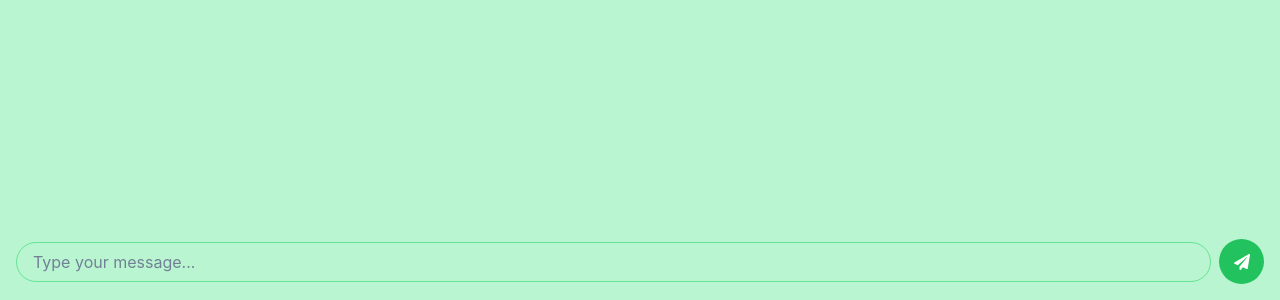
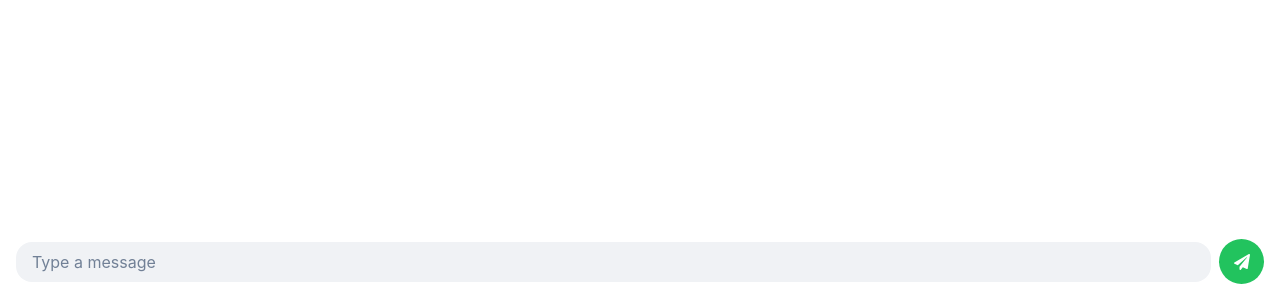
Before and after one commit to GPT-Engineer-App/chattybot, a React (Vite) app: page / in a window 1280 px wide. Shown: the part 500-800 px from the top of the page. Built offline with nearby package versions, Linux system fonts and the light colour scheme.

Commit message:
Updated the Index page styling to more closely resemble WhatsApp's chat interface, including background changes, message bubble colors, input and send button styles, and alignment of elements.
completely resemble whatsapp

```diff
--- a/src/pages/Index.jsx
+++ b/src/pages/Index.jsx
@@ -51,17 +51,17 @@ const Index = () => {
 
   return (
     <ChakraProvider theme={theme}>
-      <Flex height="100vh" flexDirection="column" p={4} bg="whatsapp.100">
-        <VStack flex={1} overflowY="auto" spacing={4}>
+      <Flex height="100vh" flexDirection="column" p={4} bg="white">
+        <VStack flex={1} overflowY="auto" spacing={1}>
           {messages.map((message) => (
-            <Flex key={message.id} alignSelf={message.sender === "user" ? "flex-end" : "flex-start"} bg={message.sender === "user" ? "whatsapp.300" : "white"} p={3} borderRadius="lg">
+            <Flex key={message.id} alignSelf={message.sender === "user" ? "flex-end" : "flex-start"} bg={message.sender === "user" ? "whatsapp.300" : "#ECE5DD"} p={3} borderRadius="lg" maxWidth="75%" m={1}>
               <Text>{message.text}</Text>
             </Flex>
           ))}
         </VStack>
         <HStack mt={4}>
-          <Input placeholder="Type your message..." value={input} onChange={handleInputChange} onKeyPress={handleInputKeyPress} borderRadius="full" border="1px" borderColor="whatsapp.300" />
-          <Button colorScheme="whatsapp" onClick={handleSendMessage} borderRadius="full" p="0" minW="45px" h="45px" alignItems="center" justifyContent="center">
+          <Input placeholder="Type a message" value={input} onChange={handleInputChange} onKeyPress={handleInputKeyPress} borderRadius="2xl" border="none" bg="#f0f2f5" px={4} />
+          <Button colorScheme="whatsapp" onClick={handleSendMessage} borderRadius="full" p="0" minW="45px" h="45px" alignItems="center" justifyContent="center" bg="whatsapp.500" _hover={{ bg: "whatsapp.600" }}>
             <FaPaperPlane />
           </Button>
         </HStack>
```
